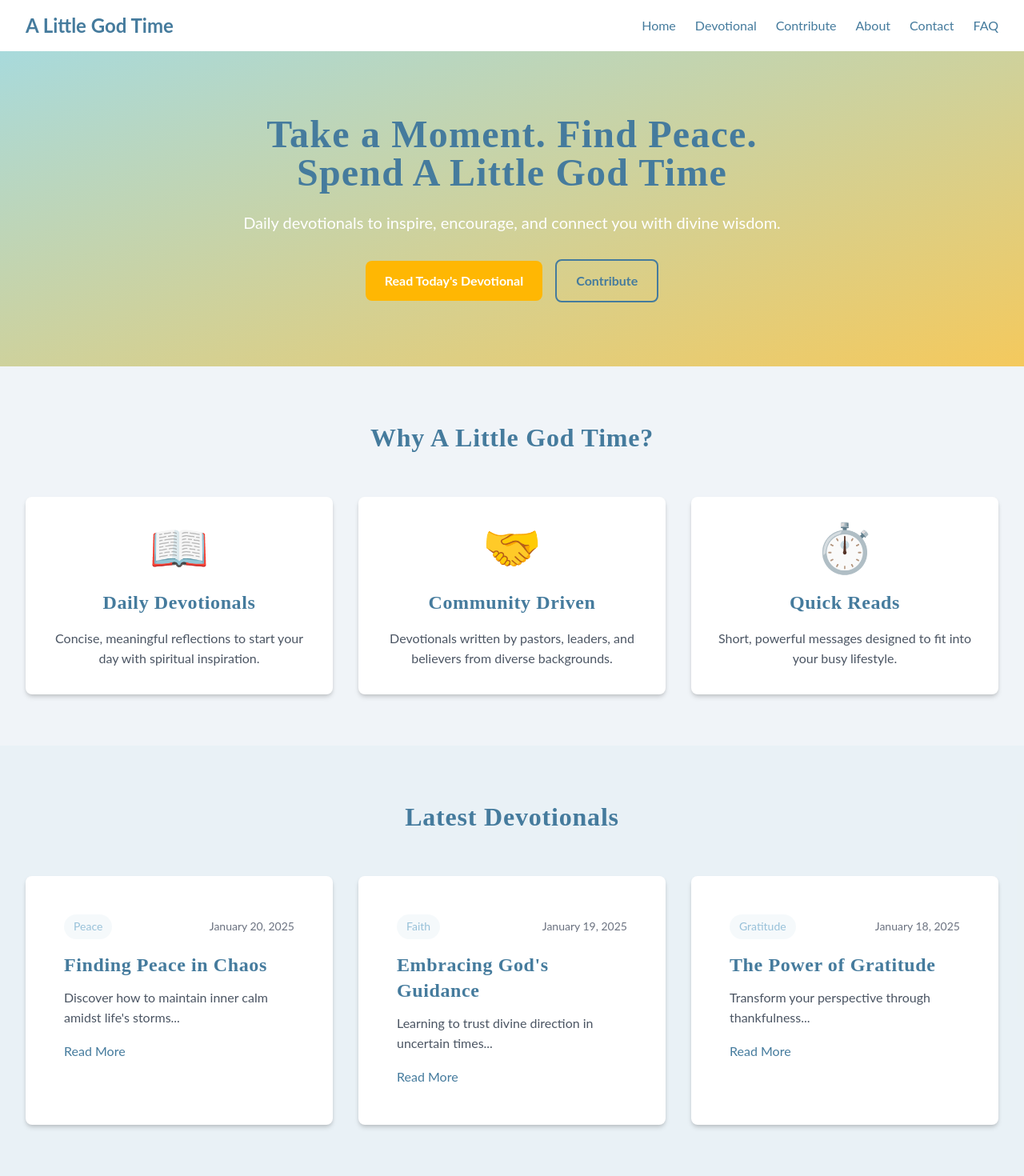
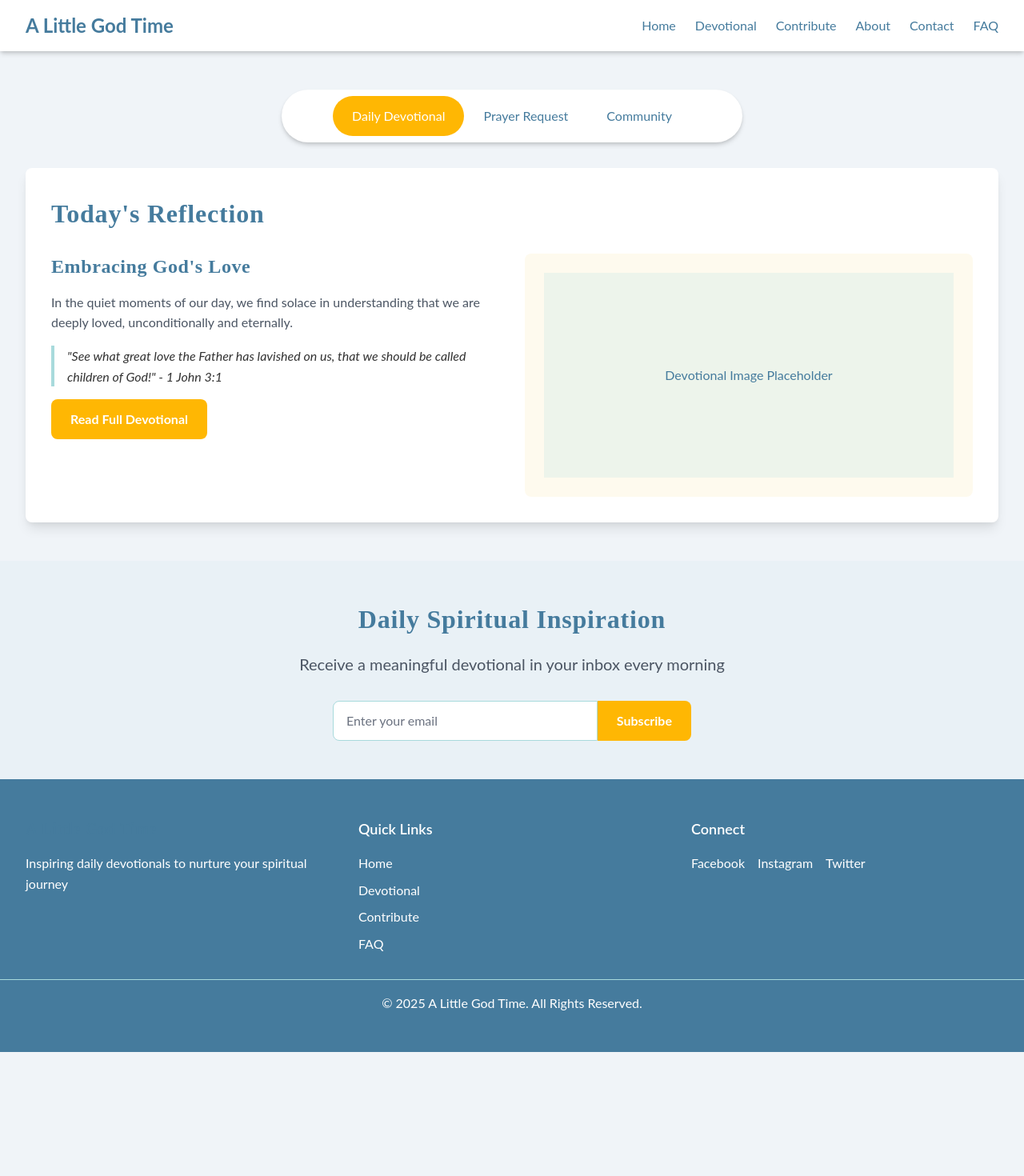
Before and after one commit to joelbyler272/a-little-god-time, a Next.js app: page / in a window 1280 px wide. Shown: the top 1470 px of the page at 80% size. After the commit the page ends 1315 px from the top, so only its background shows below. Built offline with nearby package versions, Linux system fonts and the light colour scheme.

Commit message:
Update home page with tabs and user-focused content

```diff
--- a/pages/index.js
+++ b/pages/index.js
@@ -1,154 +1,147 @@
-import Link from 'next/link'
-import Layout from '../components/Layout'
+import React, { useState } from 'react';
+import Link from 'next/link';
+import Layout from '../components/Layout';
 
 export default function Home() {
-  const features = [
+  const [activeTab, setActiveTab] = useState('devotional');
+
+  const tabs = [
     {
-      icon: '📖',
-      title: 'Daily Devotionals',
-      description: 'Concise, meaningful reflections to start your day with spiritual inspiration.'
-    },
-    {
-      icon: '🤝',
-      title: 'Community Driven',
-      description: 'Devotionals written by pastors, leaders, and believers from diverse backgrounds.'
-    },
-    {
-      icon: '⏱️',
-      title: 'Quick Reads',
-      description: 'Short, powerful messages designed to fit into your busy lifestyle.'
-    }
-  ]
-
-  const latestDevotionals = [
-    {
-      title: 'Finding Peace in Chaos',
-      excerpt: 'Discover how to maintain inner calm amidst life\'s storms...',
-      date: 'January 20, 2025',
-      theme: 'Peace'
-    },
-    {
-      title: 'Embracing God\'s Guidance',
-      excerpt: 'Learning to trust divine direction in uncertain times...',
-      date: 'January 19, 2025',
-      theme: 'Faith'
-    },
-    {
-      title: 'The Power of Gratitude',
-      excerpt: 'Transform your perspective through thankfulness...',
-      date: 'January 18, 2025',
-      theme: 'Gratitude'
-    }
-  ]
-
-  return (
-    <Layout>
-      {/* Hero Section */}
-      <div className="bg-gradient-to-br from-soft-blue to-light-gold text-white">
-        <div className="max-width-container py-20 text-center">
-          <h1 className="text-5xl font-bold mb-6">
-            Take a Moment. Find Peace.
-            <br />
-            Spend A Little God Time
-          </h1>
-          <p className="text-xl mb-8 max-w-2xl mx-auto">
-            Daily devotionals to inspire, encourage, and connect you with divine wisdom.
+      id: 'devotional',
+      title: 'Daily Devotional',
+      content: (
+        <div className="card p-8 bg-white shadow-lg">
+          <h2 className="text-3xl font-bold text-dark-blue mb-6">Today's Reflection</h2>
+          <div className="grid md:grid-cols-2 gap-8">
+            <div>
+              <h3 className="text-2xl font-semibold mb-4">Embracing God's Love</h3>
+              <p className="text-gray-600 mb-4">
+                In the quiet moments of our day, we find solace in understanding
+                that we are deeply loved, unconditionally and eternally.
               </p>
-          <div className="space-x-4">
+              <blockquote className="italic border-l-4 border-soft-blue pl-4 mb-4">
+                "See what great love the Father has lavished on us, that we should be
+                called children of God!" - 1 John 3:1
+              </blockquote>
               <Link
-              href="/devotionals"
+                href="/devotional"
                 className="btn-primary inline-block"
               >
-              Read Today's Devotional
+                Read Full Devotional
               </Link>
-            <Link
-              href="/contribute"
-              className="btn-secondary inline-block"
-            >
-              Contribute
-            </Link>
+            </div>
+            <div className="bg-light-gold/10 rounded-lg p-6 flex items-center justify-center">
+              <div className="w-full h-64 bg-soft-blue/20 flex items-center justify-center">
+                <p className="text-dark-blue text-center">Devotional Image Placeholder</p>
               </div>
             </div>
           </div>
-
-      {/* Features Section */}
-      <div className="max-width-container py-16">
-        <div className="text-center mb-12">
-          <h2 className="text-3xl font-bold text-dark-blue">
-            Why A Little God Time?
-          </h2>
         </div>
-        <div className="grid md:grid-cols-3 gap-8">
-          {features.map((feature, index) => (
+      )
+    },
+    {
+      id: 'prayer',
+      title: 'Prayer Request',
+      content: (
+        <div className="card p-8 bg-white shadow-lg">
+          <h2 className="text-3xl font-bold text-dark-blue mb-6">Share Your Prayer</h2>
+          <form className="space-y-4">
+            <div>
+              <label className="block text-dark-blue mb-2">Your Name</label>
+              <input
+                type="text"
+                placeholder="Enter your name"
+                className="w-full px-4 py-3 border border-soft-blue rounded-lg focus:ring-2 focus:ring-golden-yellow"
+              />
+            </div>
+            <div>
+              <label className="block text-dark-blue mb-2">Prayer Request</label>
+              <textarea
+                rows="4"
+                placeholder="Share your prayer request"
+                className="w-full px-4 py-3 border border-soft-blue rounded-lg focus:ring-2 focus:ring-golden-yellow"
+              ></textarea>
+            </div>
+            <button
+              type="submit"
+              className="btn-primary w-full"
+            >
+              Submit Prayer Request
+            </button>
+          </form>
+        </div>
+      )
+    },
+    {
+      id: 'community',
+      title: 'Community',
+      content: (
+        <div className="card p-8 bg-white shadow-lg">
+          <h2 className="text-3xl font-bold text-dark-blue mb-6">Community Connections</h2>
+          <div className="grid md:grid-cols-3 gap-6">
+            {[
+              {
+                title: 'Bible Study Group',
+                description: 'Wednesdays at 7 PM',
+                link: '#'
+              },
+              {
+                title: 'Youth Ministry',
+                description: 'Fridays at 6 PM',
+                link: '#'
+              },
+              {
+                title: 'Volunteer Opportunities',
+                description: 'Serve your community',
+                link: '#'
+              }
+            ].map((item, index) => (
               <div
                 key={index}
-              className="card text-center p-8 hover:shadow-lg transition-shadow"
+                className="bg-soft-blue/10 p-6 rounded-lg hover:bg-soft-blue/20 transition-colors"
               >
-              <div className="text-6xl mb-6">{feature.icon}</div>
-              <h3 className="text-2xl font-semibold text-dark-blue mb-4">
-                {feature.title}
+                <h3 className="text-xl font-semibold text-dark-blue mb-2">
+                  {item.title}
                 </h3>
-              <p className="text-gray-600">{feature.description}</p>
+                <p className="text-gray-600 mb-4">{item.description}</p>
+                <Link href={item.link} className="nav-link">
+                  Learn More
+                </Link>
               </div>
             ))}
           </div>
         </div>
+      )
+    },
+  ];
 
-      {/* Latest Devotionals Section */}
-      <div className="bg-soft-blue/10 py-16">
-        <div className="max-width-container">
-          <div className="text-center mb-12">
-            <h2 className="text-3xl font-bold text-dark-blue">
-              Latest Devotionals
-            </h2>
+  return (
+    <Layout>
+      <div className="max-width-container py-12">
+        {/* Tabbed Navigation */}
+        <div className="flex justify-center mb-8 bg-white rounded-full shadow-md p-2 max-w-xl mx-auto">
+          {tabs.map((tab) => (
+            <button
+              key={tab.id}
+              onClick={() => setActiveTab(tab.id)}
+              className={`
+                px-6 py-3 rounded-full transition-all duration-300
+                ${activeTab === tab.id
+                  ? 'bg-golden-yellow text-white'
+                  : 'text-dark-blue hover:bg-soft-blue/20'
+                }
+              `}
+            >
+              {tab.title}
+            </button>
+          ))}
         </div>
-          <div className="grid md:grid-cols-3 gap-8">
-            {latestDevotionals.map((devotional, index) => (
-              <div
-                key={index}
-                className="card hover:scale-105 transform transition duration-300"
-              >
-                <div className="p-6">
-                  <div className="flex justify-between items-center mb-4">
-                    <span className="text-sm text-soft-green bg-soft-green/10 px-3 py-1 rounded-full">
-                      {devotional.theme}
-                    </span>
-                    <span className="text-sm text-gray-500">
-                      {devotional.date}
-                    </span>
-                  </div>
-                  <h3 className="text-2xl font-semibold text-dark-blue mb-3">
-                    {devotional.title}
-                  </h3>
-                  <p className="text-gray-600 mb-4">
-                    {devotional.excerpt}
-                  </p>
-                  <Link href="/devotionals" className="nav-link">
-                    Read More
-                  </Link>
+
+        {/* Active Tab Content */}
+        <div className="mt-8">
+          {tabs.find(tab => tab.id === activeTab)?.content}
         </div>
       </div>
-            ))}
-          </div>
-        </div>
-      </div>
-
-      {/* Call to Contribute Section */}
-      <div className="max-width-container py-16 text-center">
-        <h2 className="text-3xl font-bold text-dark-blue mb-6">
-          Share Your Spiritual Insights
-        </h2>
-        <p className="text-xl text-gray-600 mb-8 max-w-2xl mx-auto">
-          We believe everyone has a unique spiritual journey. Whether you're a pastor,
-          leader, or believer, your perspective can inspire others.
-        </p>
-        <Link
-          href="/contribute"
-          className="btn-primary"
-        >
-          Become a Contributor
-        </Link>
-      </div>
     </Layout>
-  )
+  );
 }
```
Lines whose indentation alone changed are shown as unchanged.
